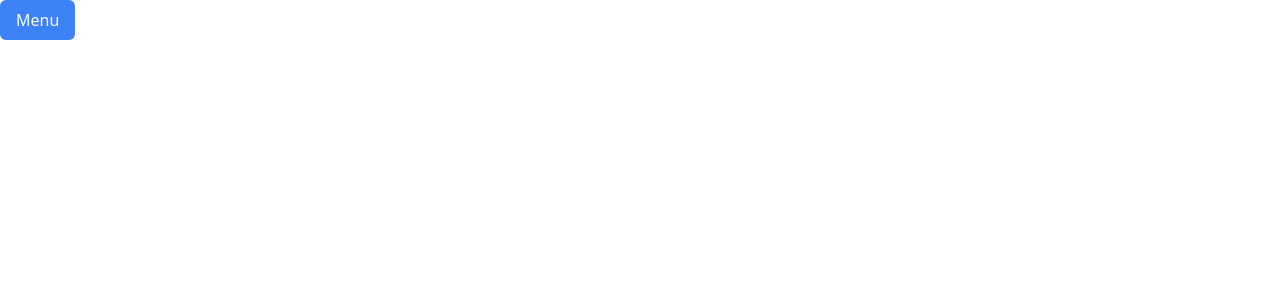
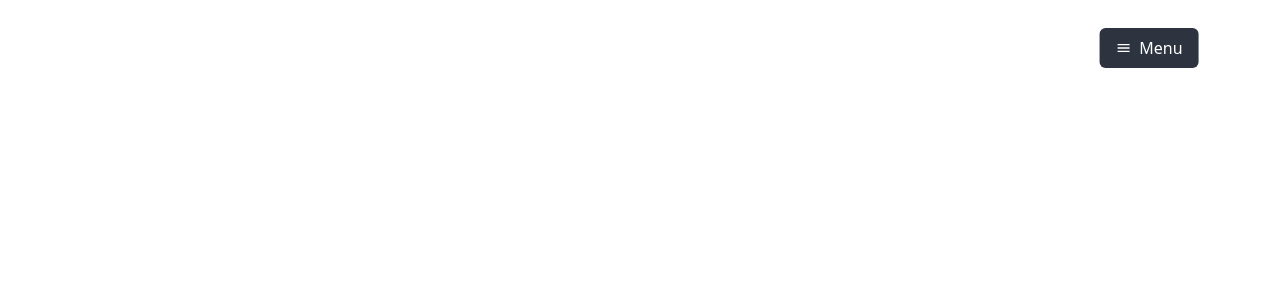
Before and after one commit to hamzayounis106/real-estate-react-project, a React (Create React App) app: page / in a window 1280 px wide. Shown: the top 300 px of the page. Built offline with nearby package versions, Linux system fonts and the light colour scheme.

Commit message:
Button Component

```diff
--- /dev/null
+++ b/src/Components/Button.js
@@ -0,0 +1,28 @@
+import React from "react";
+import { motion } from "framer-motion";
+function Button(props) {
+  return (
+    <motion.div
+    whileHover={{ scale: 1, rotate: 1 }}
+  >
+      <button
+        onClick={props.onClick}
+        className="bg-[#2d343f] text-white px-4 py-2 rounded-md hover:bg-zinc-900 focus:outline-none translate-x-[-82%] translate-y-[70%] transition-all duration-300 ease-in-out flex items-center gap-2"
+      >
+        <motion.span
+          whileHover={{ scale: 1, rotate: 10 }}
+          whileTap={{
+            scale: 0.8,
+            rotate: -90,
+            borderRadius: "50%",
+          }}
+        >
+          {props.icon}
+        </motion.span>
+        <span>{props.value}</span>
+      </button>
+    </motion.div>
+  );
+}
+
+export default Button;
--- a/src/Components/Header.js
+++ b/src/Components/Header.js
@@ -1,6 +1,8 @@
 import { AiOutlineClose } from "react-icons/ai";
 import { useState } from "react";
 import { motion } from "framer-motion";
+import Button from "./Button";
+import { IoMdMenu } from "react-icons/io";
 
 function Header() {
   let [headerPage, setHeaderPage] = useState(false);
@@ -13,24 +15,23 @@ function Header() {
 
   return (
     <>
-      <button
-        onClick={menuHandler}
-        className="bg-blue-500 text-white px-4 py-2 rounded-md hover:bg-blue-600 focus:outline-none"
-      >
-        Menu
-      </button>
-      <div className="overflow-hidden " onClick={menuHandler}>
+      <div className="w-full flex justify-end absolute top-0 left-0 z-10 ">
+       <Button onClick={menuHandler} value={"Menu"} icon={<IoMdMenu />} />
+      </div>
+      <div className="overflow-hidden  " onClick={menuHandler}>
         <motion.div
           className={`header_main_wrapper ${header_class} transition-transform duration-500 ease-in-out z-50 flex h-screen w-full absolute top-0 left-0 overflow-hidden`}
         >
           <div className="  w-full h-screen  absolute top-0 flex flex-col justify-evenly items-center text-center bg_image_header bg-center bg-cover "></div>
-          <div className="  w-full h-screen  absolute top-0 flex flex-col justify-evenly items-center text-center  bg-center bg-cover bg-gradient-to-r from-zinc-900 to-zinc-900 opacity-70"></div>
+          <div className="  w-full h-screen  absolute top-0 flex flex-col justify-evenly items-center text-center  bg-center bg-cover bg-zinc-900 opacity-70"></div>
           <div
             className={`w-full h-screen absolute top-0 flex flex-col justify-center items-center text-center bg-cover bg-center ${header_class} transition-transform duration-1000 ease w-full`}
           >
-            <div className="text-white">
-              <h1 className="text-6xl font-semibold my-10">Bunter</h1>
-              <ul className="text-xl font-medium my-5">
+            <div className="text-white  ">
+              <h1 className="text-6xl font-semibold my-10 hover:translate-y-[-20%] transition-all duration-150 ease-in-out cursor-pointer">
+                Bunter
+              </h1>
+              <ul className="w-full text-xl font-medium my-5 flex gap-10 bg-[#d1d5db1f] items-center justify-center px-10 rounded-md">
                 <li>Home</li>
                 <li>Services</li>
                 <li>Buy Home</li>
@@ -46,7 +47,7 @@ function Header() {
                 rotate: -90,
                 borderRadius: "50%",
               }}
-              className="flex items-center justify-center w-14 h-10 bg-gray-800 cursor-pointer text-white border-gray-800 rounded-full text-xl mt-4"
+              className="flex items-center justify-center w-14 h-10 bg-[#d1d5db1f] cursor-pointer text-white border-gray-800 rounded-full text-xl mt-4"
             >
               <AiOutlineClose onClick={menuHandler} />
             </motion.div>
--- a/src/index.css
+++ b/src/index.css
@@ -27,8 +27,11 @@ ul li {
 }
 
 ul li:hover {
-  border: 2px solid #f1f1f1;
-  transform: scale(1.05);
+  /* border-bottom: 2px solid #f1f1f1; */
+  box-shadow: 0 0 10px 0 #f1f1f146;
+  /* transform: scale(1.05); */
+
+    background-color: #d1d5db1f;
 
 }
 
```
